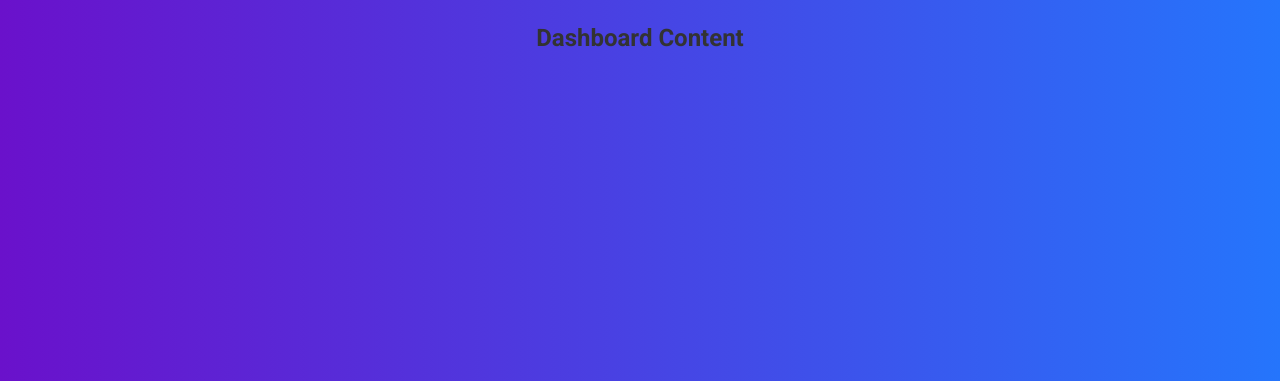
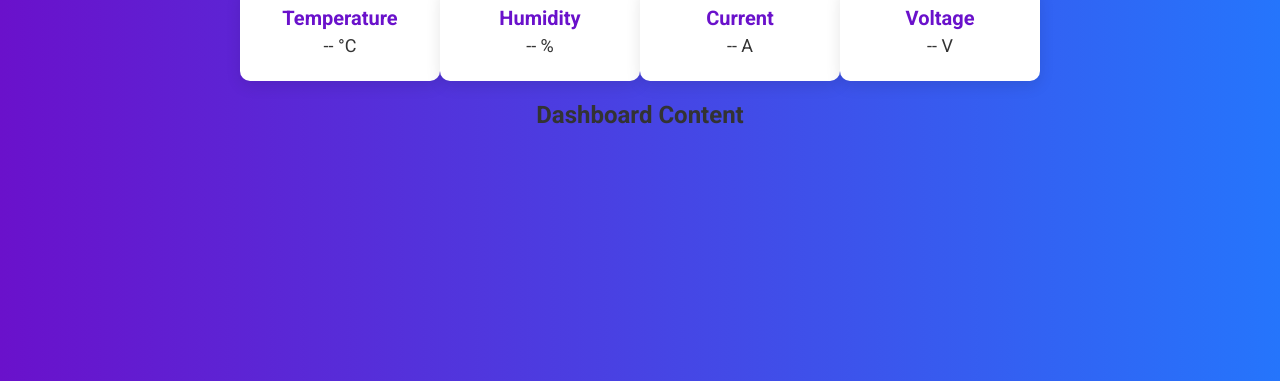
Before and after one commit to Manojkumar0308/solar_monitoring_project, a website: page public/dashboard.html in a window 1280 px wide. Shown: the part 419-800 px from the top of the page. Drawn offline with nearby package versions, Linux system fonts and the light colour scheme; no server answers.

Commit message:
realtime sending data tested with different users done and checked successfully

```diff
--- a/controller/sites_controller.js
+++ b/controller/sites_controller.js
@@ -1,7 +1,7 @@
 
 //To access database
 const db = require('../config/db');
-const axios = require('axios');
+
 //add new sites
 const addSites = async (req, res) => {
     try {
--- a/index.js
+++ b/index.js
@@ -25,7 +25,7 @@ app.use(express.static(path.join(__dirname, 'public')));
 app.use('/api/users',require('./routes/user_route'));
 app.use('/api/sites',require('./routes/sites_routes'));
 app.use('/api/notification',require('./routes/admin/send_notification_route'));
-
+app.use('/api/sensors',require('./routes/sensorData_routes'));
 
 //socket connection
 initSocket(server);
--- a/public/dashboard.html
+++ b/public/dashboard.html
@@ -85,6 +85,31 @@
     .logout:hover {
       background: #e60000;
     }
+    .sensor-data {
+      margin-top: 20px;
+      display: flex;
+      justify-content: space-around;
+      width: 100%;
+      max-width: 800px;
+    }
+    .data-card {
+      background: #fff;
+      padding: 20px;
+      border-radius: 10px;
+      box-shadow: 0 5px 15px rgba(0, 0, 0, 0.1);
+      width: 100%;
+      max-width: 180px;
+      text-align: center;
+    }
+    .data-card h3 {
+      margin: 0;
+      font-size: 20px;
+      color: #6a11cb;
+    }
+    .data-card p {
+      font-size: 18px;
+      margin: 5px 0;
+    }
   </style>
 </head>
 <body>
@@ -100,9 +125,25 @@
   </div>
   <div class="content">
     <div class="welcome" id="welcomeMessage"></div>
-    <div class="tabs" id="tabsContent">
-      <!-- Dynamic content will be inserted here -->
+    <div class="sensor-data">
+      <div class="data-card">
+        <h3>Temperature</h3>
+        <p id="temperature">-- °C</p>
+      </div>
+      <div class="data-card">
+        <h3>Humidity</h3>
+        <p id="humidity">-- %</p>
+      </div>
+      <div class="data-card">
+        <h3>Current</h3>
+        <p id="current">-- A</p>
+      </div>
+      <div class="data-card">
+        <h3>Voltage</h3>
+        <p id="voltage">-- V</p>
+      </div>
     </div>
+    <div id="tabsContent"></div> <!-- Add this line -->
   </div>
 
   <!-- Include Font Awesome for icons -->
@@ -111,6 +152,8 @@
   <script src="/socket.io/socket.io.js"></script>
 
   <script>
+    const socket = io();
+    const userId = localStorage.getItem('userId');
     document.addEventListener('DOMContentLoaded', () => {
       const email = localStorage.getItem('userEmail');
       document.getElementById('welcomeMessage').textContent = `Welcome, ${email}`;
@@ -136,7 +179,17 @@
       window.location.href = 'index.html'; // Redirect to login page
     }
 
+    // Handle real-time sensor data updates
 
+    socket.on('sendSensorData', (data) => {
+        if(userId==data.userId){
+        document.getElementById('temperature').textContent = `${data.temperature} °C`;
+        document.getElementById('humidity').textContent = `${data.humidity} %`;
+        document.getElementById('current').textContent = `${data.current} A`;
+        document.getElementById('voltage').textContent = `${data.voltage} V`;
+        }
+
+    });
   </script>
 </body>
 </html>
```
Also changed, not shown: controller/sensorsData_controller.js (added, +43 -0 lines), routes/sensorData_routes.js (added, +10 -0 lines), socket.js (+7 -1 lines).
